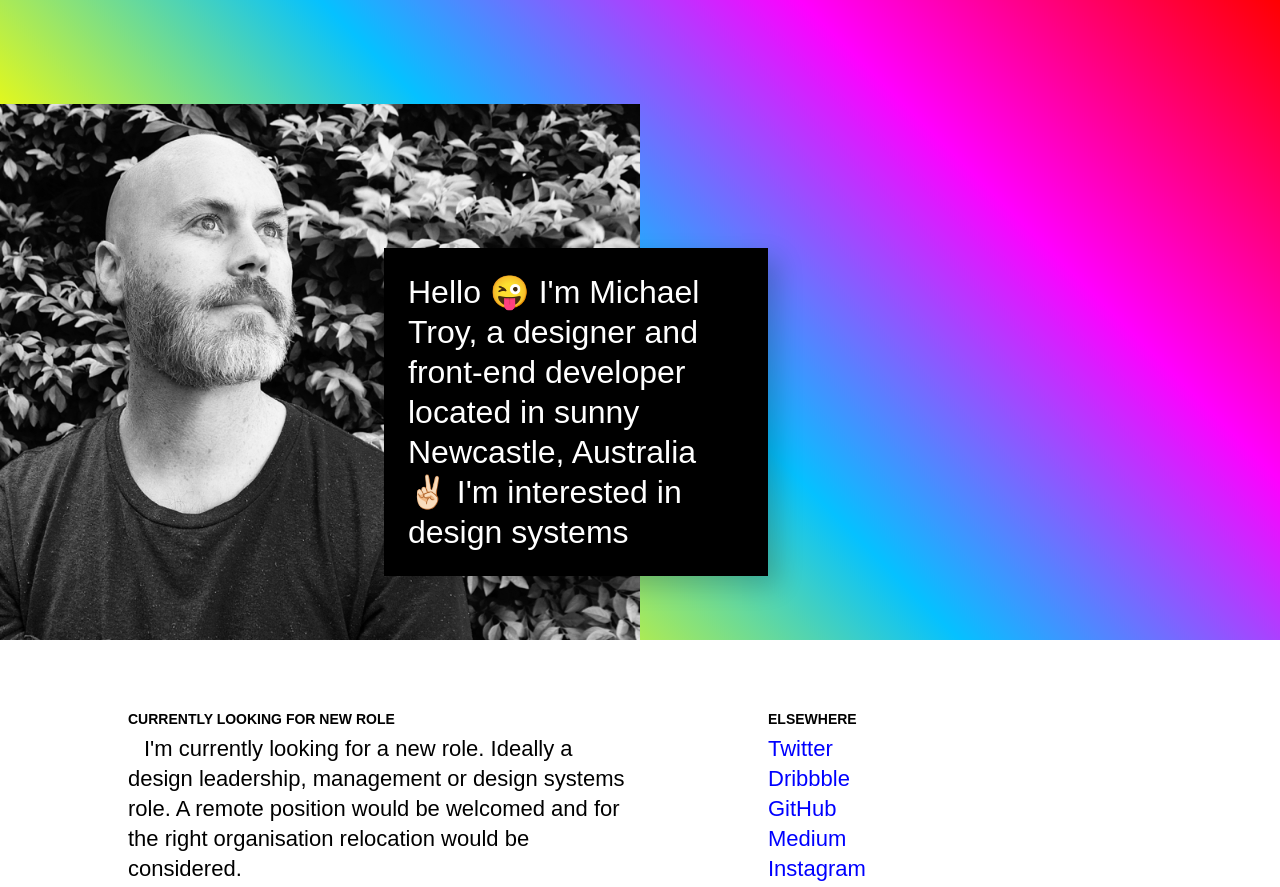
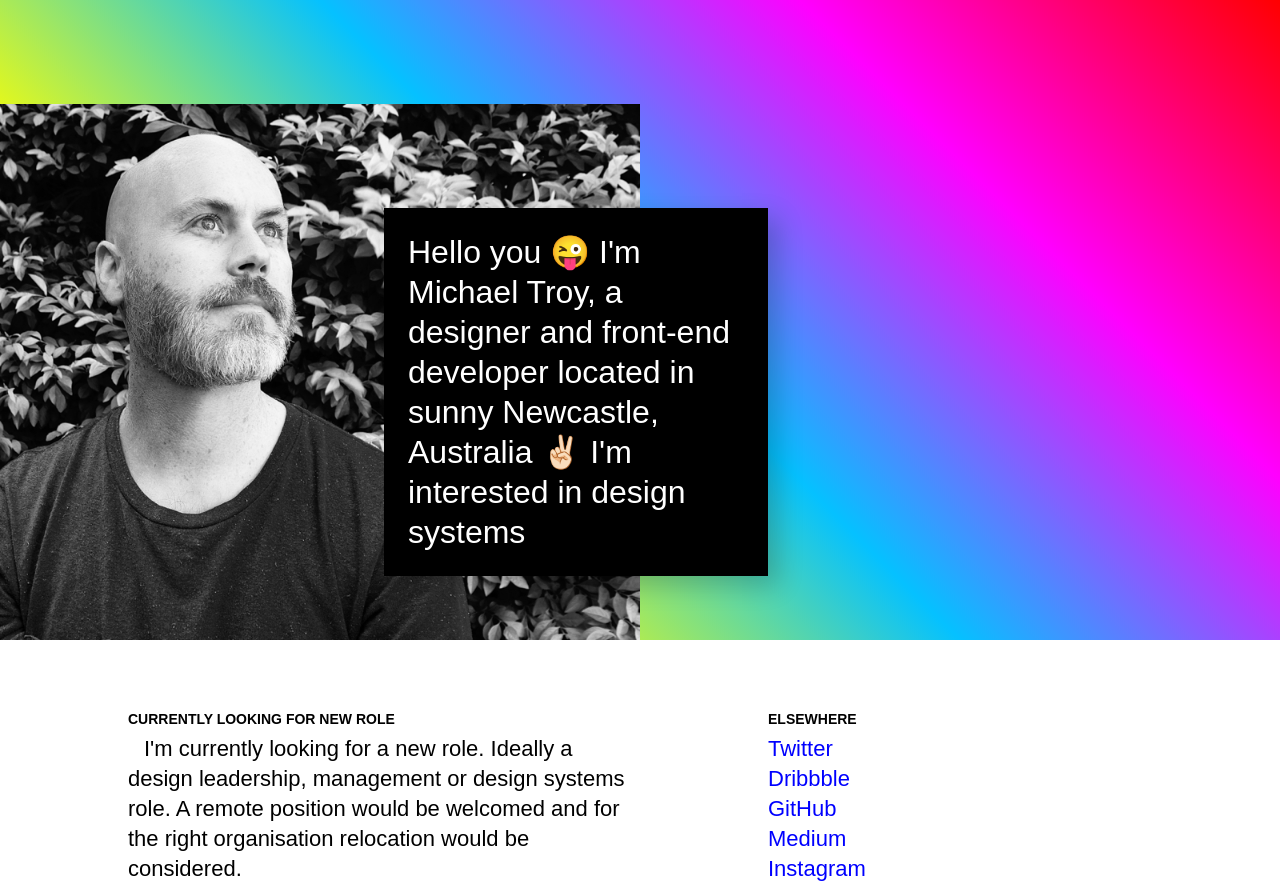
Before and after one commit to michaeltroy/profile, a plain HTML site: page public/index.html in a window 1280 px wide. Shown: the top 887 px of the page. Drawn offline with nearby package versions, Linux system fonts and the light colour scheme; files that its build step writes are made by us from their sources; files whose address does not match are found by name; a web font is replaced by a local one.

Commit message:
Update greeting.

```diff
--- a/public/index.html
+++ b/public/index.html
@@ -15,7 +15,7 @@
       </div>
       <div class="grid layer layer--1">
         <div class="intro_greeting trigger sml-3 sml-off-2 med-5 med-off-4 lrg-3 lrg-off-3">
-          <h1>Hello 😜 I'm Michael Troy, a designer and front-end developer located in sunny Newcastle, Australia ✌🏻 I'm interested in design systems</h1>
+          <h1>Hello you 😜 I'm Michael Troy, a designer and front-end developer located in sunny Newcastle, Australia ✌🏻 I'm interested in design systems</h1>
         </div>
       </div>
     </div>
```
